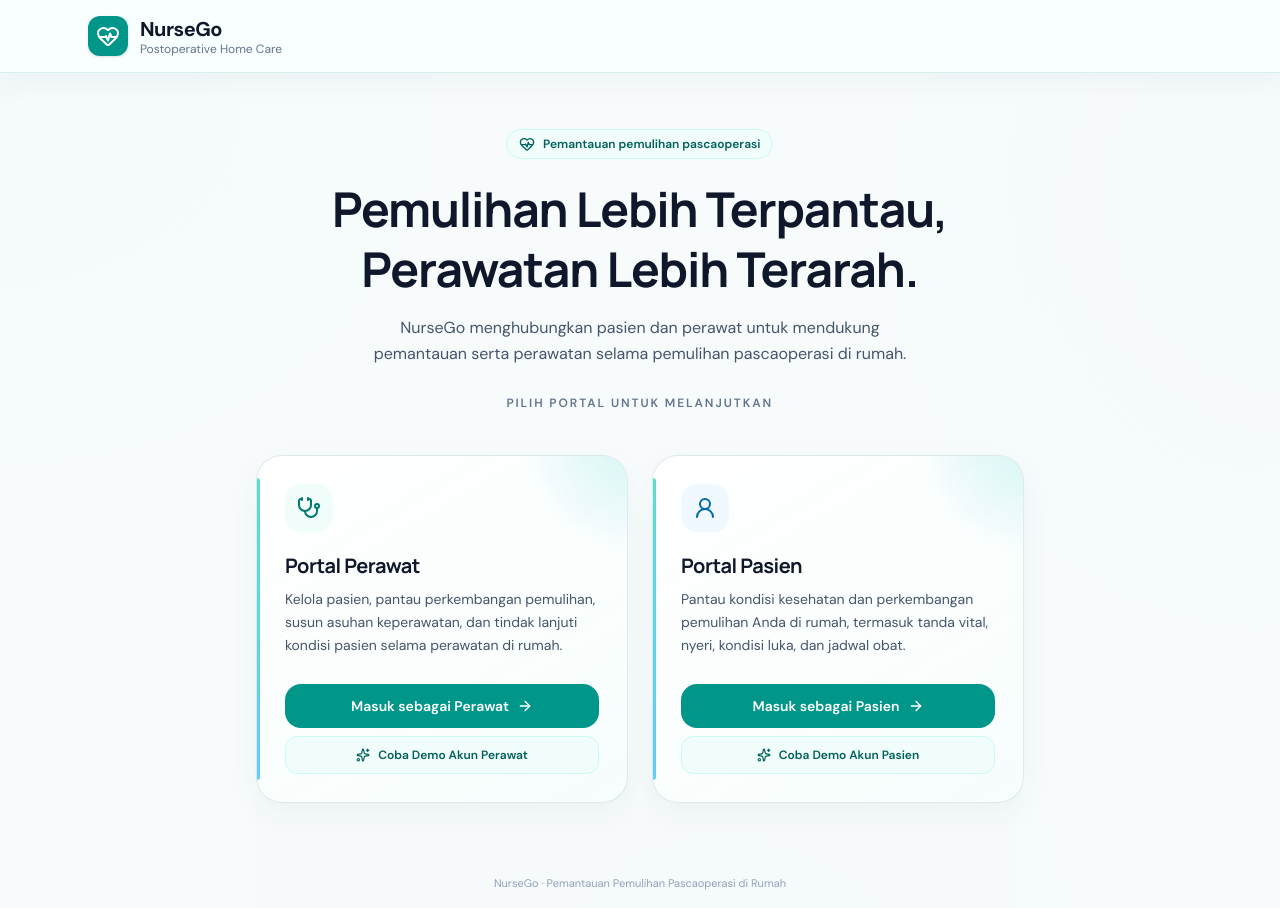
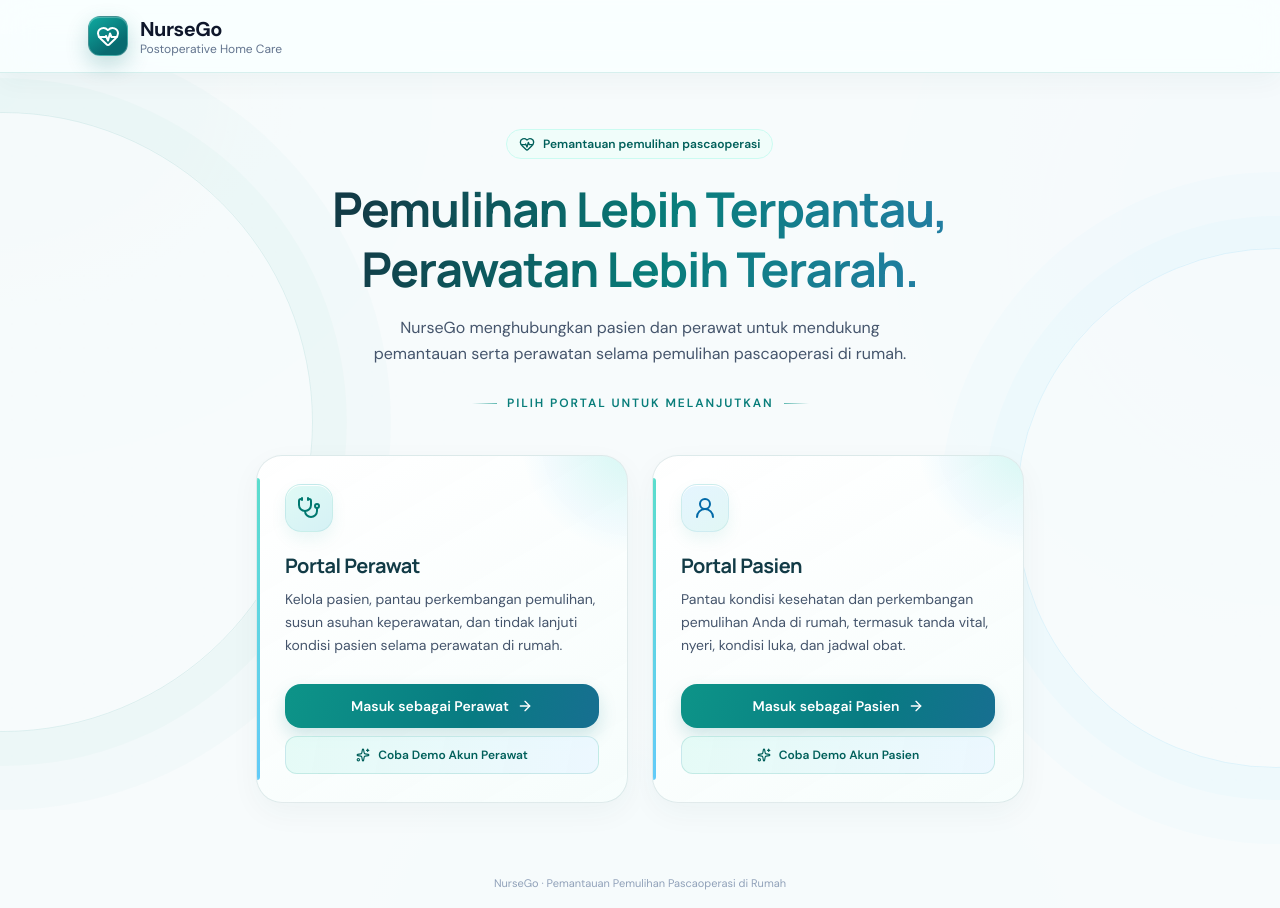
Before and after one commit to suitsiap03-ctrl/NurseGo, a React (Vite) app: page / in a window 1280 px wide. Built offline with nearby package versions, Linux system fonts and the light colour scheme; no server answers.

Commit message:
Add premium landing page identity and refined portal accents

```diff
--- a/src/index.css
+++ b/src/index.css
@@ -340,3 +340,89 @@ body::after {
   .nursego-portal-card { box-shadow: 0 12px 30px rgba(16, 70, 82, .07); }
   .nursego-hero { box-shadow: 0 16px 36px rgba(7, 94, 99, .16); }
 }
+
+
+/* Premium landing-page identity */
+.nursego-premium-welcome {
+  position: relative;
+  isolation: isolate;
+  overflow: hidden;
+}
+.nursego-premium-welcome::before,
+.nursego-premium-welcome::after {
+  content: "";
+  position: fixed;
+  z-index: -1;
+  pointer-events: none;
+  border-radius: 50%;
+}
+.nursego-premium-welcome::before {
+  width: min(54vw, 620px);
+  height: min(54vw, 620px);
+  top: 14%;
+  left: -24%;
+  border: 1px solid rgba(13, 148, 136, .11);
+  box-shadow: 0 0 0 34px rgba(13,148,136,.025), 0 0 0 78px rgba(13,148,136,.018);
+}
+.nursego-premium-welcome::after {
+  width: min(46vw, 520px);
+  height: min(46vw, 520px);
+  right: -20%;
+  bottom: 4%;
+  border: 1px solid rgba(56, 189, 248, .13);
+  box-shadow: 0 0 0 32px rgba(56,189,248,.025), 0 0 0 76px rgba(56,189,248,.018);
+}
+.nursego-brand-mark {
+  background: linear-gradient(145deg, #0faaa0, #086b70 72%);
+  border: 1px solid rgba(255,255,255,.24);
+  box-shadow: 0 9px 22px rgba(8, 111, 112, .24), inset 0 1px 0 rgba(255,255,255,.24);
+}
+.nursego-welcome-intro h1 {
+  background: linear-gradient(105deg, #123b46 5%, #087d7a 54%, #247ea5 100%);
+  -webkit-background-clip: text;
+  background-clip: text;
+  color: transparent;
+  text-shadow: none;
+}
+.nursego-welcome-intro > p:last-child {
+  display: inline-flex;
+  align-items: center;
+  gap: 10px;
+  color: #087d7a;
+}
+.nursego-welcome-intro > p:last-child::before,
+.nursego-welcome-intro > p:last-child::after {
+  content: "";
+  display: inline-block;
+  width: 25px;
+  height: 1px;
+  background: linear-gradient(90deg, transparent, rgba(13,148,136,.65));
+}
+.nursego-welcome-intro > p:last-child::after {
+  transform: rotate(180deg);
+}
+.nursego-portal-icon {
+  background: linear-gradient(145deg, #e0faf5, #d5f1f5);
+  box-shadow: inset 0 1px 0 rgba(255,255,255,.95), 0 7px 16px rgba(13,148,136,.08);
+  border: 1px solid rgba(13,148,136,.10);
+}
+.nursego-portal-icon-patient {
+  background: linear-gradient(145deg, #e5f5ff, #e1f7f5);
+}
+.nursego-portal-card h2 { color: #123b46; }
+.nursego-portal-card button:first-child {
+  background: linear-gradient(105deg, #0d9488, #087b82 60%, #176f91);
+  box-shadow: 0 8px 18px rgba(8, 123, 130, .18);
+}
+.nursego-portal-card button:first-child:hover {
+  background: linear-gradient(105deg, #0f9f93, #087b82 60%, #176f91);
+  box-shadow: 0 11px 23px rgba(8, 123, 130, .25);
+}
+.nursego-portal-card button:nth-child(2) {
+  border-color: rgba(13,148,136,.16);
+  background: linear-gradient(100deg, rgba(226,250,245,.90), rgba(235,247,255,.92));
+}
+@media (prefers-reduced-motion: reduce) {
+  .nursego-premium-welcome::before,
+  .nursego-premium-welcome::after { display: none; }
+}
```
